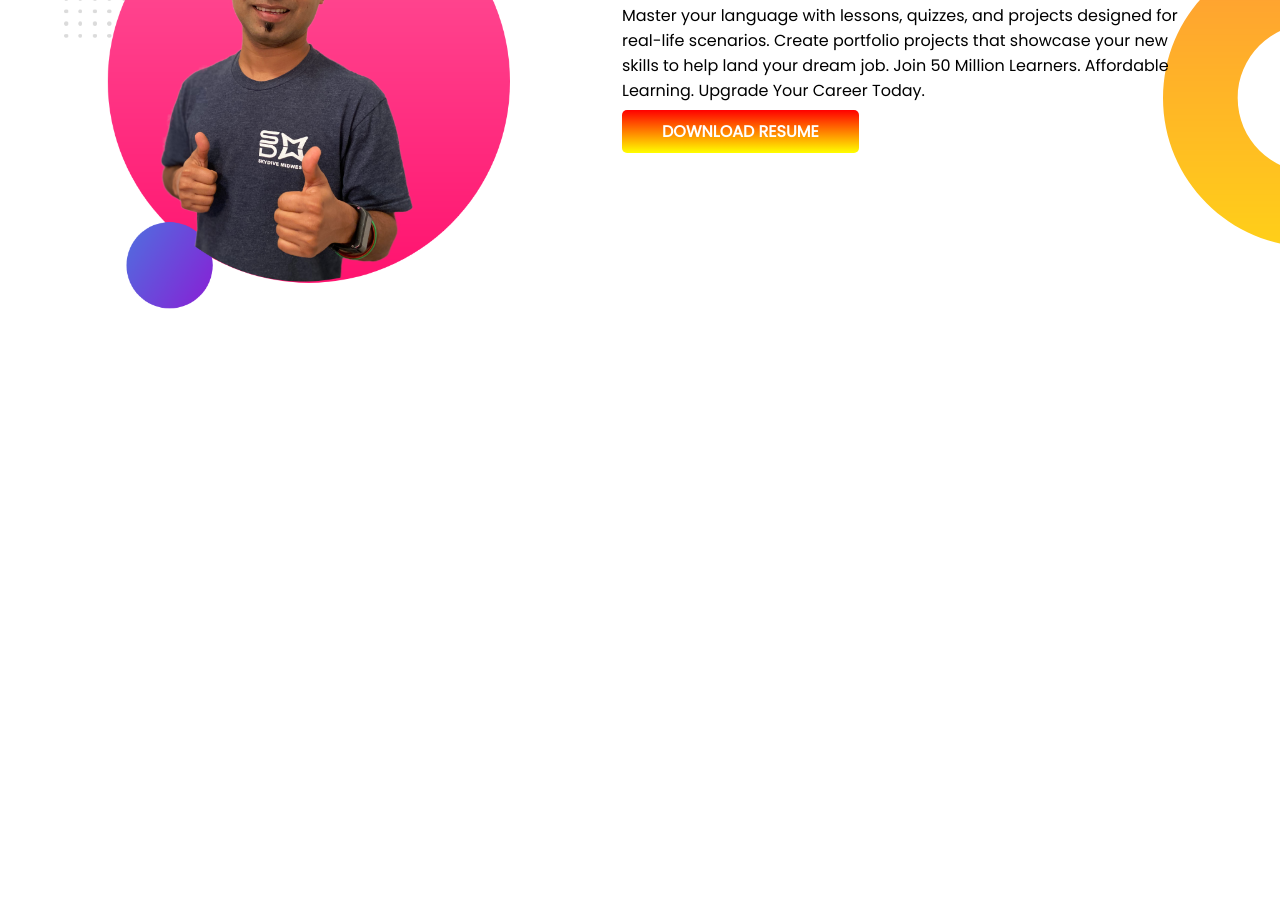
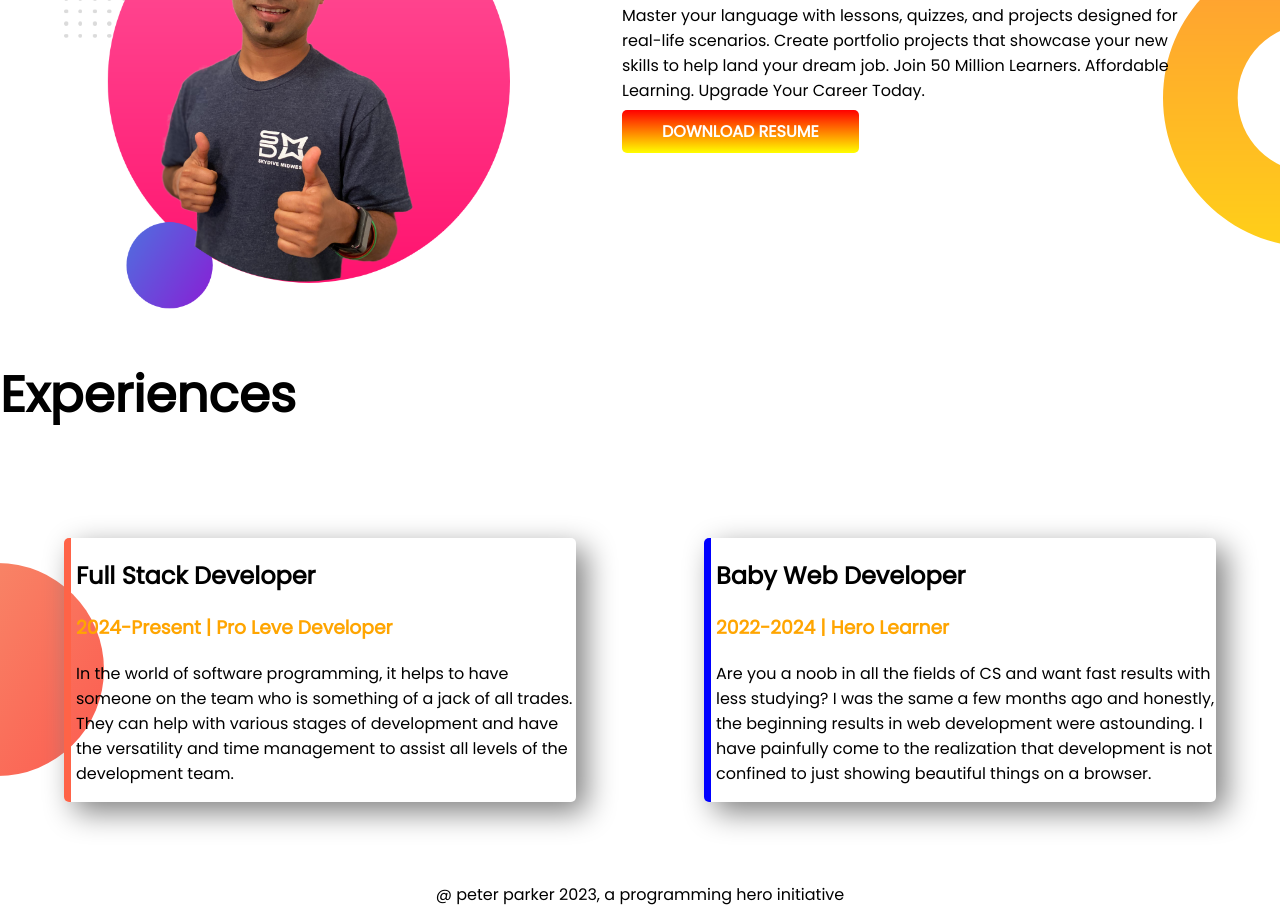
Before and after one commit to tushart681/first_web_site, a plain HTML site: page index.html in a window 1280 px wide. Shown: the part 583-1506 px from the top of the page. Before the commit the page ends 899 px from the top, so only its background shows below. Drawn offline with Linux system fonts and the light colour scheme.

Commit message:
all are finish

```diff
--- a/index.css
+++ b/index.css
@@ -11,8 +11,11 @@ h1 {
     color: orange;
 }
 
+.flexible_contain {
+    display: flex;
+}
+
 .all_contain {
-    display: flex;
     background-image: url(image/top-banner.png);
     background-repeat: no-repeat;
 }
@@ -36,7 +39,6 @@ h1 {
 }
 
 .all_contain1 {
-    display: flex;
     background-image: url(image/dream-bg.png);
     background-repeat: no-repeat;
     background-position: right;
@@ -50,3 +52,29 @@ h1 {
 .halph_width1 img {
     width: 80%;
 }
+
+.halph_width2 {
+    width: 50%;
+    box-shadow: 10px 10px 30px gray;
+    margin: 5%;
+    padding-left: 5px;
+    border-radius: 5px;
+}
+
+.experiance_image {
+    background-image: url(image/exp-bg.png);
+    background-repeat: no-repeat;
+    background-position: left;
+}
+
+.border_color1 {
+    border-left: 7px solid tomato;
+}
+
+.border_color2 {
+    border-left: 7px solid blue;
+}
+
+.peter {
+    text-align: center;
+}
--- a/index.html
+++ b/index.html
@@ -15,7 +15,7 @@
 </head>
 
 <body>
-    <section class="all_contain">
+    <section class="all_contain flexible_contain">
         <div class="halph_width">
             <h1>Welcome to</h1>
             <h1><span id="text_color">Tushar</span> website world!</h1>
@@ -32,7 +32,7 @@
             <img src="image/my-bg (1).png" alt="tushar_pic">
         </div>
     </section>
-    <section class="all_contain1">
+    <section class="all_contain1 flexible_contain">
         <div class="halph_width">
             <img src="image/jhankar2.png" alt="jhanker_pic">
         </div>
@@ -46,6 +46,29 @@
             " target="_blank" href="https://www.linkedin.com/in/rafiuddin-tushar-77624b1b7/">DOWNLOAD RESUME</a>
         </div>
     </section>
+    <section class="experi_area">
+        <h1>Experiences</h1>
+        <div class="flexible_contain experiance_image">
+            <div class="halph_width2 border_color1">
+                <h2>Full Stack Developer</h2>
+                <h3><span id="text_color">2024-Present | Pro Leve Developer</span></h3>
+                <p>In the world of software programming, it helps to have someone on the team who is something of a jack
+                    of all trades. They can help with various stages of development and have the versatility and time
+                    management to assist all levels of the development team.</p>
+            </div>
+            <div class="halph_width2 border_color2">
+                <h2>Baby Web Developer</h2>
+                <h3><span id="text_color">2022-2024 | Hero Learner</span></h3>
+                <p>Are you a noob in all the fields of CS and want fast results with less studying? I was the same a few
+                    months ago and honestly, the beginning results in web development were astounding. I have painfully
+                    come to the realization that development is not confined to just showing beautiful things on a
+                    browser.</p>
+            </div>
+        </div>
+    </section>
 </body>
+<footer>
+    <p class="peter">@ peter parker 2023, a programming hero initiative</p>
+</footer>
 
 </html>
```
